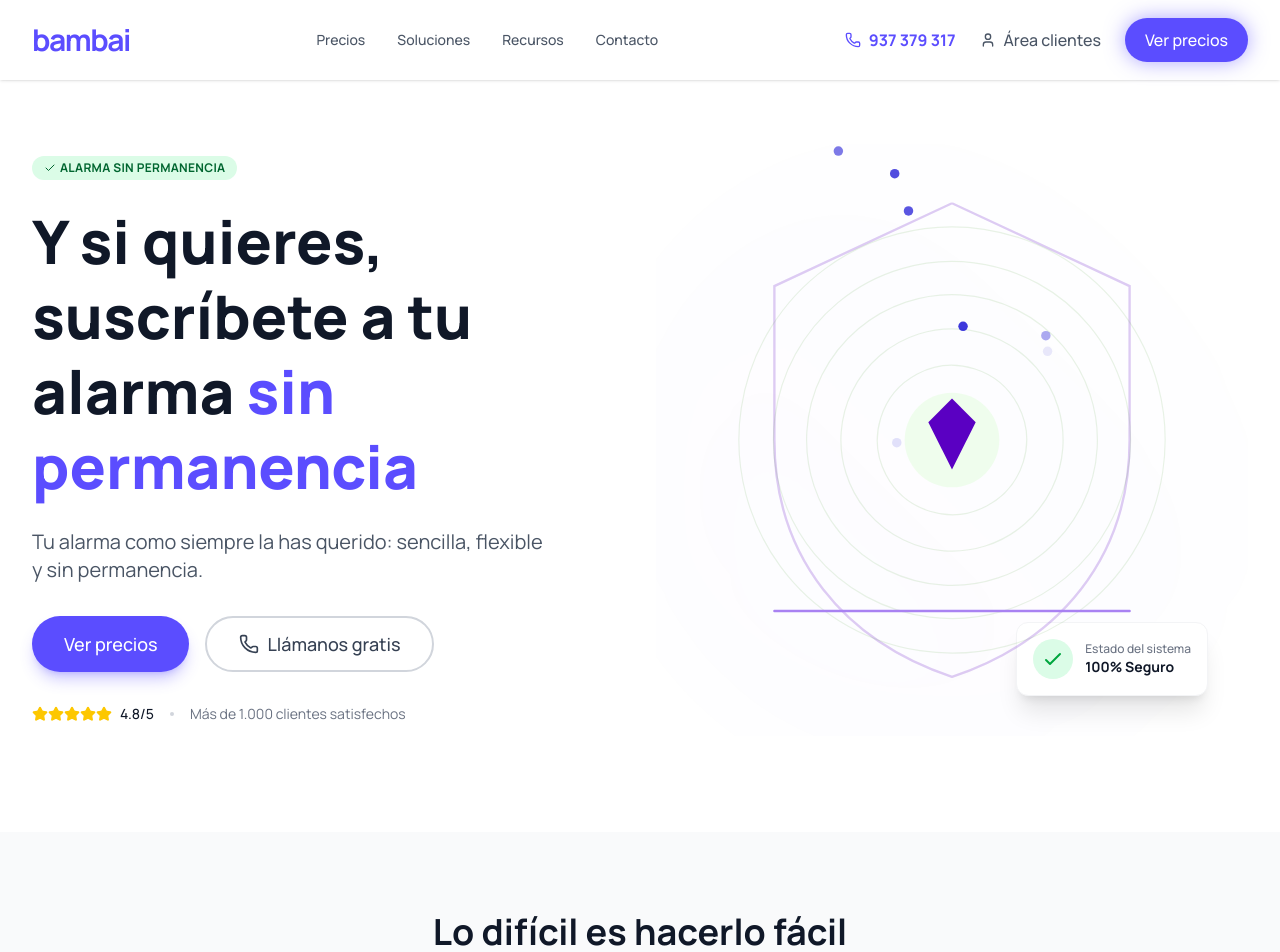
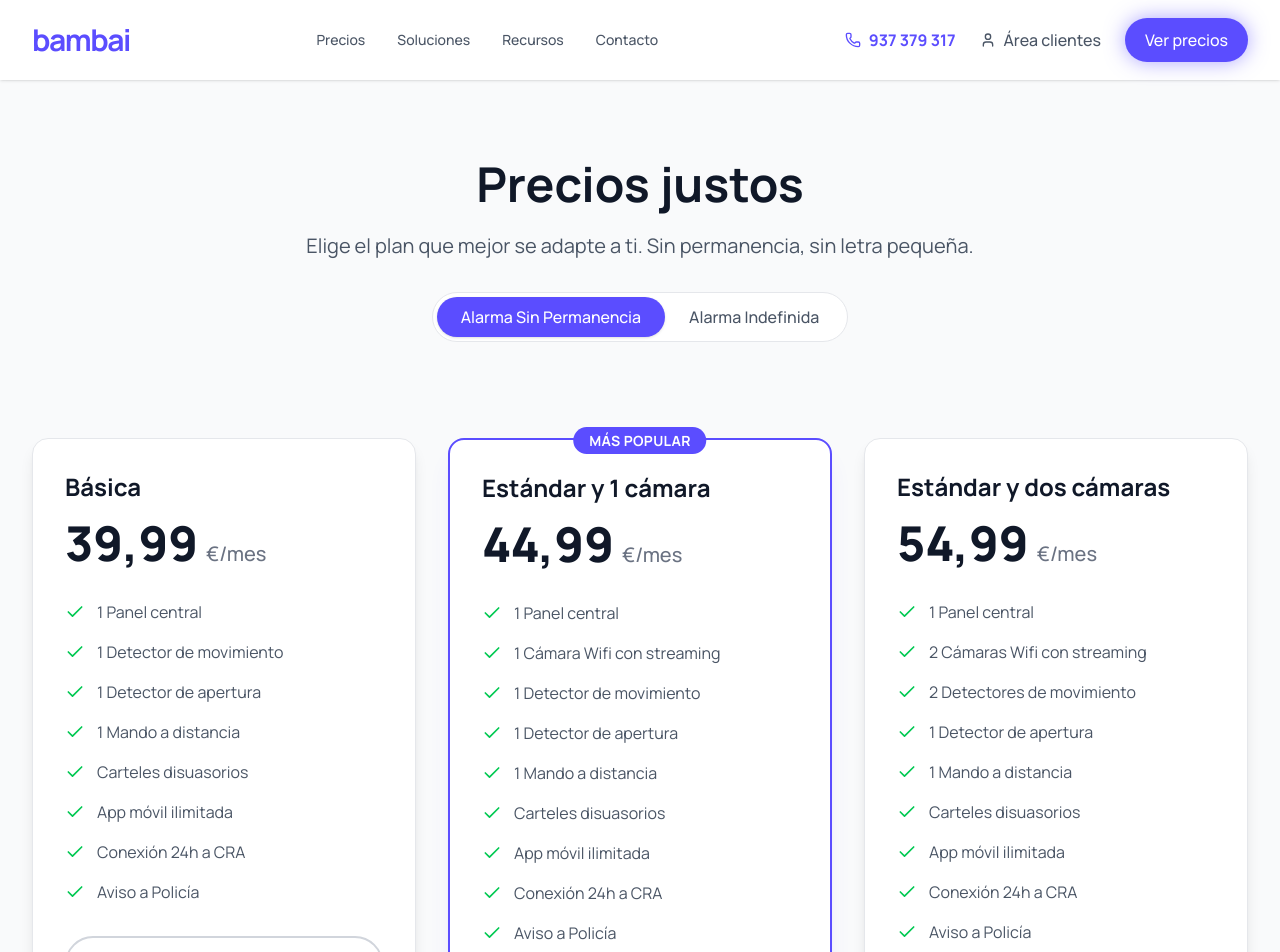
Before and after one commit to Miguel-Angel4/bambai-clone, a React (Vite) app: page /precios in a window 1280 px wide. Shown: the top 952 px of the page. Built offline with nearby package versions, Linux system fonts and the light colour scheme.

Commit message:
Implement Prices page with routing

```diff
--- a/package.json
+++ b/package.json
@@ -13,7 +13,8 @@
     "framer-motion": "^12.23.24",
     "lucide-react": "^0.554.0",
     "react": "^19.2.0",
-    "react-dom": "^19.2.0"
+    "react-dom": "^19.2.0",
+    "react-router-dom": "^7.9.6"
   },
   "devDependencies": {
     "@eslint/js": "^9.39.1",
--- a/src/App.tsx
+++ b/src/App.tsx
@@ -1,21 +1,35 @@
-
+import { BrowserRouter as Router, Routes, Route } from 'react-router-dom';
 import { Navbar } from './components/Navbar';
 import { Hero } from './components/Hero';
 import { FeaturesGrid } from './components/FeaturesGrid';
 import { Testimonials } from './components/Testimonials';
 import { Footer } from './components/Footer';
+import { Prices } from './components/Prices';
+
+function HomePage() {
+  return (
+    <>
+      <Hero />
+      <FeaturesGrid />
+      <Testimonials />
+    </>
+  );
+}
 
 function App() {
   return (
+    <Router>
       <div className="min-h-screen bg-white font-sans">
         <Navbar />
         <main>
-        <Hero />
-        <FeaturesGrid />
-        <Testimonials />
+          <Routes>
+            <Route path="/" element={<HomePage />} />
+            <Route path="/precios" element={<Prices />} />
+          </Routes>
         </main>
         <Footer />
       </div>
+    </Router>
   );
 }
 
--- a/src/components/Navbar.tsx
+++ b/src/components/Navbar.tsx
@@ -1,4 +1,5 @@
 import { useState } from 'react';
+import { Link } from 'react-router-dom';
 import { Menu, X, Phone, User } from 'lucide-react';
 import { Button } from './Button';
 
@@ -6,7 +7,7 @@ export const Navbar: React.FC = () => {
     const [isOpen, setIsOpen] = useState(false);
 
     const navLinks = [
-        { name: 'Precios', href: '#' },
+        { name: 'Precios', href: '/precios' },
         { name: 'Soluciones', href: '#' },
         { name: 'Recursos', href: '#' },
         { name: 'Contacto', href: '#' },
@@ -18,14 +19,23 @@ export const Navbar: React.FC = () => {
                 <div className="flex justify-between items-center h-20">
                     {/* Logo */}
                     <div className="flex-shrink-0 flex items-center">
-                        <a href="/" className="text-3xl font-bold text-primary tracking-tighter">
+                        <Link to="/" className="text-3xl font-bold text-primary tracking-tighter">
                             bambai
-                        </a>
+                        </Link>
                     </div>
 
                     {/* Desktop Navigation */}
                     <div className="hidden lg:flex items-center space-x-8">
                         {navLinks.map((link) => (
+                            link.href.startsWith('/') ? (
+                                <Link
+                                    key={link.name}
+                                    to={link.href}
+                                    className="text-gray-600 hover:text-primary font-medium text-sm transition-colors"
+                                >
+                                    {link.name}
+                                </Link>
+                            ) : (
                                 <a
                                     key={link.name}
                                     href={link.href}
@@ -33,6 +43,7 @@ export const Navbar: React.FC = () => {
                                 >
                                     {link.name}
                                 </a>
+                            )
                         ))}
                     </div>
 
@@ -68,6 +79,15 @@ export const Navbar: React.FC = () => {
                 <div className="lg:hidden bg-white border-t">
                     <div className="px-2 pt-2 pb-3 space-y-1 sm:px-3">
                         {navLinks.map((link) => (
+                            link.href.startsWith('/') ? (
+                                <Link
+                                    key={link.name}
+                                    to={link.href}
+                                    className="block px-3 py-2 rounded-md text-base font-medium text-gray-700 hover:text-primary hover:bg-gray-50"
+                                >
+                                    {link.name}
+                                </Link>
+                            ) : (
                                 <a
                                     key={link.name}
                                     href={link.href}
@@ -75,6 +95,7 @@ export const Navbar: React.FC = () => {
                                 >
                                     {link.name}
                                 </a>
+                            )
                         ))}
                         <div className="mt-4 pt-4 border-t border-gray-100">
                             <a href="tel:937379317" className="block px-3 py-2 text-primary font-bold">
--- /dev/null
+++ b/src/components/Prices.tsx
@@ -0,0 +1,139 @@
+import React from 'react';
+import { Check, Info } from 'lucide-react';
+import { Button } from './Button';
+
+const plans = [
+    {
+        name: 'Básica',
+        price: '39,99',
+        features: [
+            '1 Panel central',
+            '1 Detector de movimiento',
+            '1 Detector de apertura',
+            '1 Mando a distancia',
+            'Carteles disuasorios',
+            'App móvil ilimitada',
+            'Conexión 24h a CRA',
+            'Aviso a Policía'
+        ],
+        highlight: false
+    },
+    {
+        name: 'Estándar y 1 cámara',
+        price: '44,99',
+        features: [
+            '1 Panel central',
+            '1 Cámara Wifi con streaming',
+            '1 Detector de movimiento',
+            '1 Detector de apertura',
+            '1 Mando a distancia',
+            'Carteles disuasorios',
+            'App móvil ilimitada',
+            'Conexión 24h a CRA',
+            'Aviso a Policía'
+        ],
+        highlight: true
+    },
+    {
+        name: 'Estándar y dos cámaras',
+        price: '54,99',
+        features: [
+            '1 Panel central',
+            '2 Cámaras Wifi con streaming',
+            '2 Detectores de movimiento',
+            '1 Detector de apertura',
+            '1 Mando a distancia',
+            'Carteles disuasorios',
+            'App móvil ilimitada',
+            'Conexión 24h a CRA',
+            'Aviso a Policía'
+        ],
+        highlight: false
+    }
+];
+
+export const Prices: React.FC = () => {
+    return (
+        <div className="bg-gray-50 min-h-screen py-20">
+            <div className="max-w-7xl mx-auto px-4 sm:px-6 lg:px-8">
+                <div className="text-center max-w-3xl mx-auto mb-16">
+                    <h1 className="text-4xl md:text-5xl font-bold text-gray-900 mb-6">
+                        Precios justos
+                    </h1>
+                    <p className="text-xl text-gray-600 mb-8">
+                        Elige el plan que mejor se adapte a ti. Sin permanencia, sin letra pequeña.
+                    </p>
+
+                    {/* Toggle (Visual only for now as requested default is Sin Permanencia) */}
+                    <div className="inline-flex bg-white p-1 rounded-full border border-gray-200 mb-8">
+                        <button className="px-6 py-2 rounded-full bg-primary text-white font-medium shadow-sm">
+                            Alarma Sin Permanencia
+                        </button>
+                        <button className="px-6 py-2 rounded-full text-gray-600 font-medium hover:bg-gray-50">
+                            Alarma Indefinida
+                        </button>
+                    </div>
+                </div>
+
+                <div className="grid grid-cols-1 md:grid-cols-3 gap-8">
+                    {plans.map((plan, index) => (
+                        <div
+                            key={index}
+                            className={`relative bg-white rounded-2xl p-8 transition-all duration-300 hover:-translate-y-2 ${plan.highlight
+                                    ? 'border-2 border-primary shadow-xl shadow-primary/10'
+                                    : 'border border-gray-200 shadow-lg hover:shadow-xl'
+                                }`}
+                        >
+                            {plan.highlight && (
+                                <div className="absolute top-0 left-1/2 transform -translate-x-1/2 -translate-y-1/2">
+                                    <span className="bg-primary text-white px-4 py-1 rounded-full text-sm font-bold uppercase tracking-wide">
+                                        Más popular
+                                    </span>
+                                </div>
+                            )}
+
+                            <h3 className="text-2xl font-bold text-gray-900 mb-4">{plan.name}</h3>
+
+                            <div className="flex items-baseline mb-8">
+                                <span className="text-5xl font-extrabold text-gray-900">{plan.price}</span>
+                                <span className="text-xl font-medium text-gray-500 ml-2">€/mes</span>
+                            </div>
+
+                            <ul className="space-y-4 mb-8">
+                                {plan.features.map((feature, i) => (
+                                    <li key={i} className="flex items-start">
+                                        <Check className="w-5 h-5 text-green-500 mr-3 flex-shrink-0 mt-0.5" />
+                                        <span className="text-gray-600">{feature}</span>
+                                    </li>
+                                ))}
+                            </ul>
+
+                            <div className="mt-auto">
+                                <Button
+                                    variant={plan.highlight ? 'primary' : 'outline'}
+                                    className="w-full justify-center"
+                                    size="lg"
+                                >
+                                    Contratar ahora
+                                </Button>
+                                <p className="text-center text-xs text-gray-400 mt-4 flex items-center justify-center">
+                                    <Info className="w-3 h-3 mr-1" />
+                                    IVA incluido
+                                </p>
+                            </div>
+                        </div>
+                    ))}
+                </div>
+
+                <div className="mt-16 text-center">
+                    <p className="text-gray-600">
+                        ¿Necesitas una configuración personalizada?
+                        <a href="tel:937379317" className="text-primary font-bold ml-2 hover:underline">
+                            Llámanos al 937 379 317
+                        </a>
+                    </p>
+                </div>
+            </div>
+        </div>
+    );
+};
```
Also changed, not shown: 1 other file (tests, documents, lock files or other folders). Lines whose indentation alone changed are shown as unchanged.
